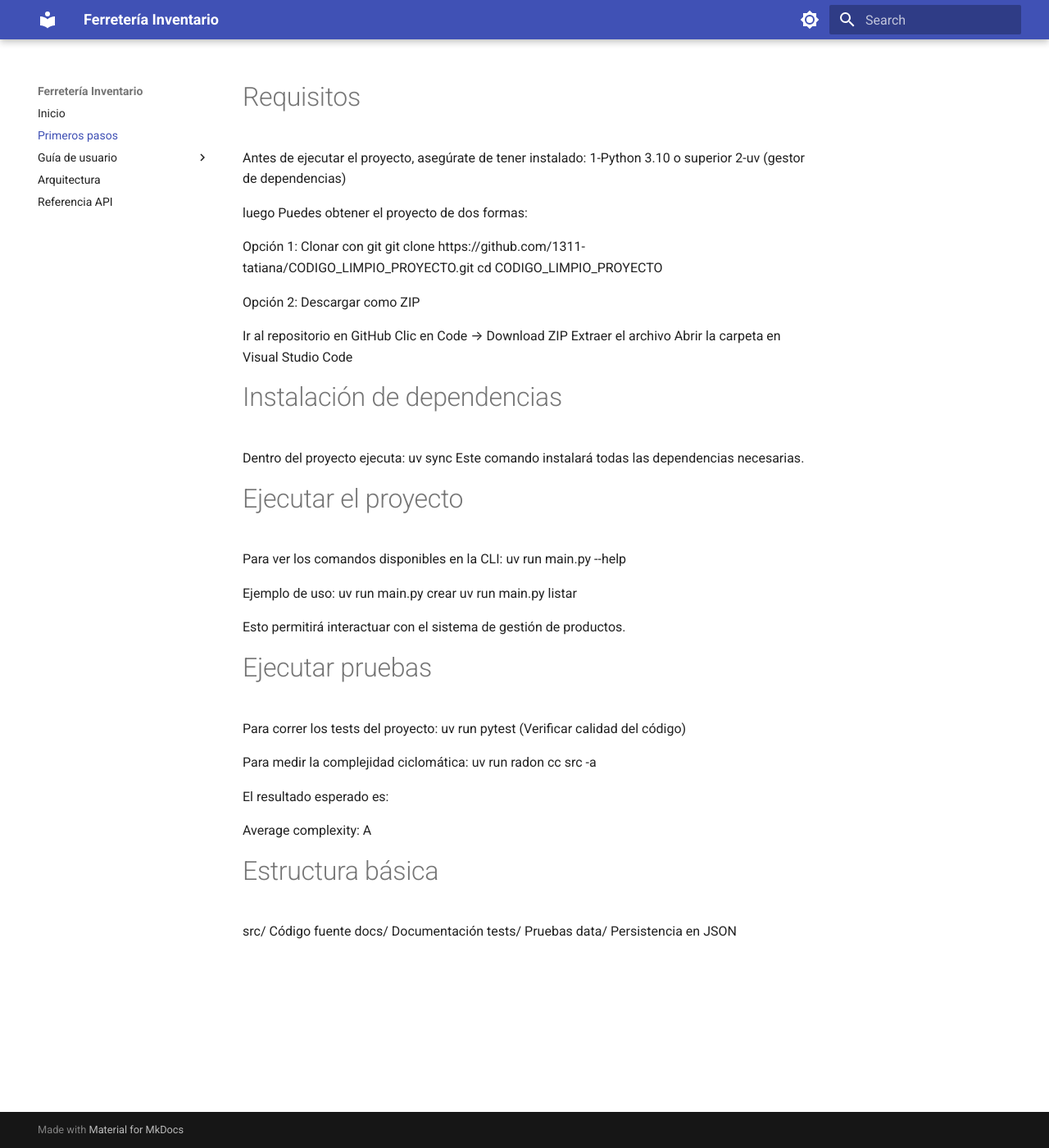
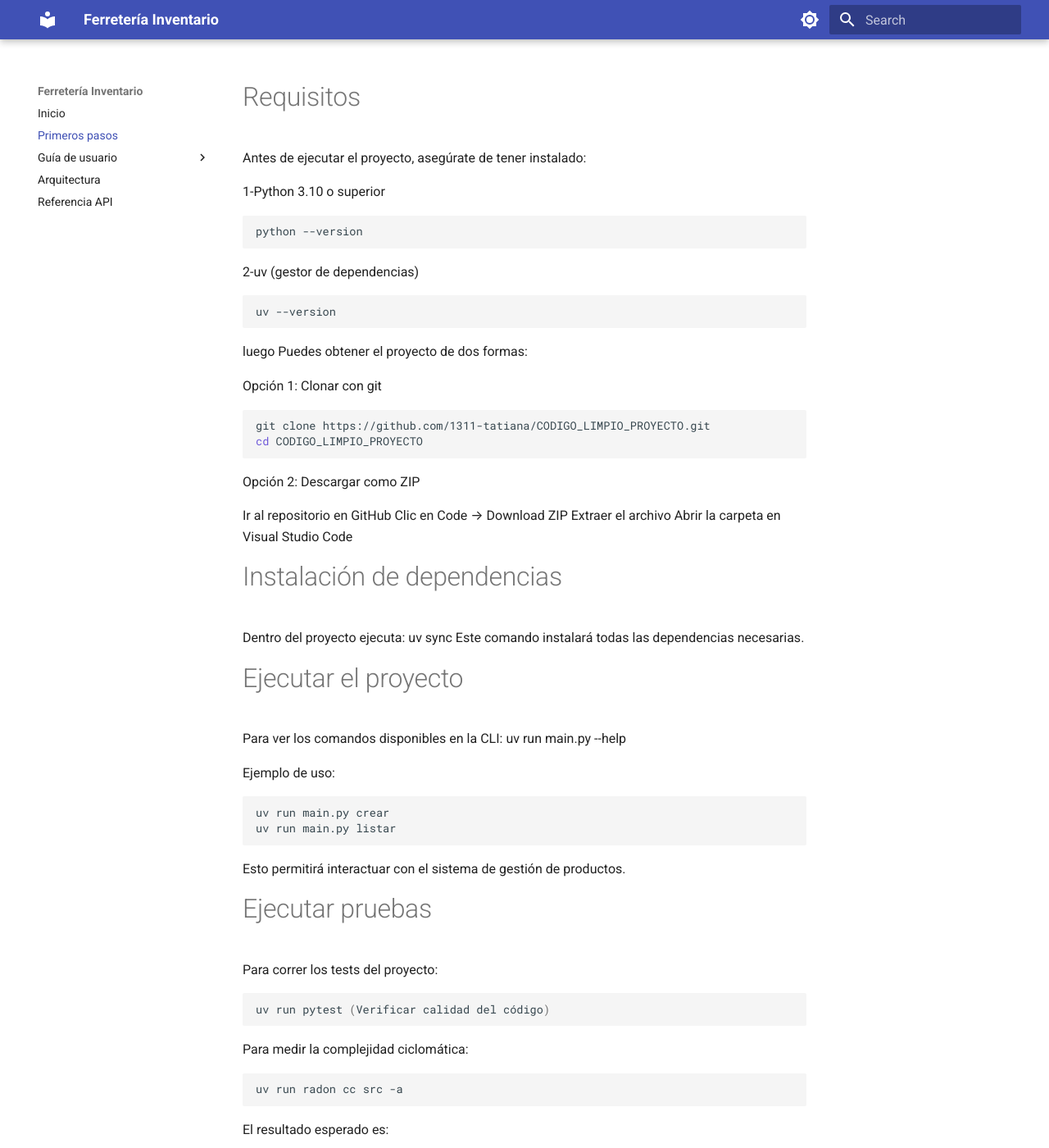
Before and after one commit to 1311-tatiana/CODIGO_LIMPIO_PROYECTO, an MkDocs documentation site: the page built from docs/getting-started.md, in a window 1280 px wide and 1400 px high. Shown: the whole window at 82% size. Built offline with MkDocs 1.6.1 and Material for MkDocs 9.7.7, drawn with Linux system fonts in a browser that asks for light colours; some of the changed text lies outside the part shown.

Commit message:
actualizacion

````diff
--- a/docs/getting-started.md
+++ b/docs/getting-started.md
@@ -1,13 +1,21 @@
 # Requisitos
 Antes de ejecutar el proyecto, asegúrate de tener instalado:
+
 1-Python 3.10 o superior
+```bash
+python --version
+```
 2-uv (gestor de dependencias)
-
+```bash
+uv --version
+```
 luego Puedes obtener el proyecto de dos formas:
 
 Opción 1: Clonar con git
+```bash
 git clone https://github.com/1311-tatiana/CODIGO_LIMPIO_PROYECTO.git
 cd CODIGO_LIMPIO_PROYECTO
+```
 
 Opción 2: Descargar como ZIP
 
@@ -28,25 +36,31 @@ Para ver los comandos disponibles en la CLI:
 uv run main.py --help
 
 Ejemplo de uso:
+```bash
 uv run main.py crear
 uv run main.py listar
+```
 
 Esto permitirá interactuar con el sistema de gestión de productos.
 
 # Ejecutar pruebas
 
 Para correr los tests del proyecto:
+```bash
 uv run pytest (Verificar calidad del código)
-
+```
 Para medir la complejidad ciclomática:
+```bash
 uv run radon cc src -a
-
+```
 El resultado esperado es:
 
 Average complexity: A
 
 # Estructura básica
+```bash
 src/        Código fuente
 docs/       Documentación
 tests/      Pruebas
 data/       Persistencia en JSON
+```
````
Also changed, not shown: README.md (+3 -1 lines), docs/architecture.md (+8 -3 lines), 1 other file.
